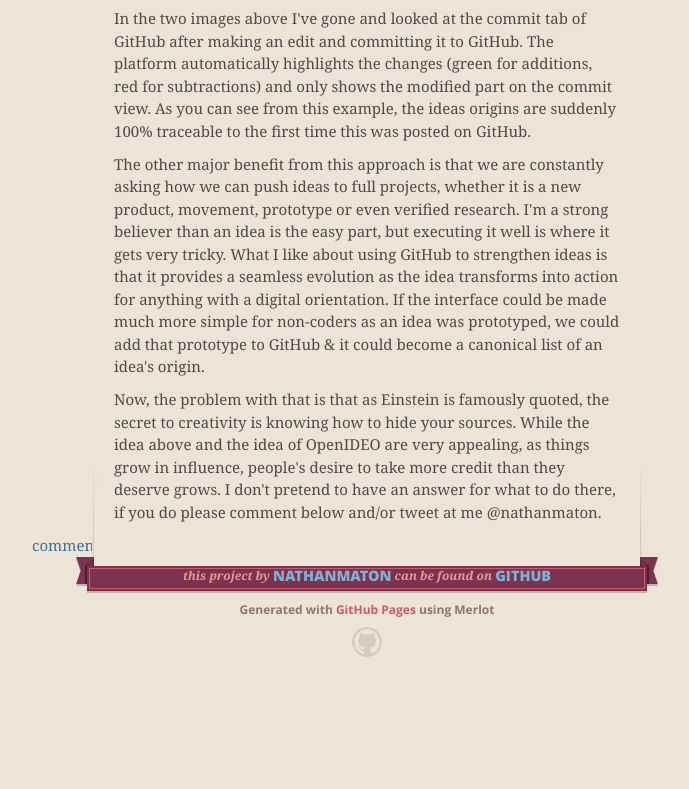
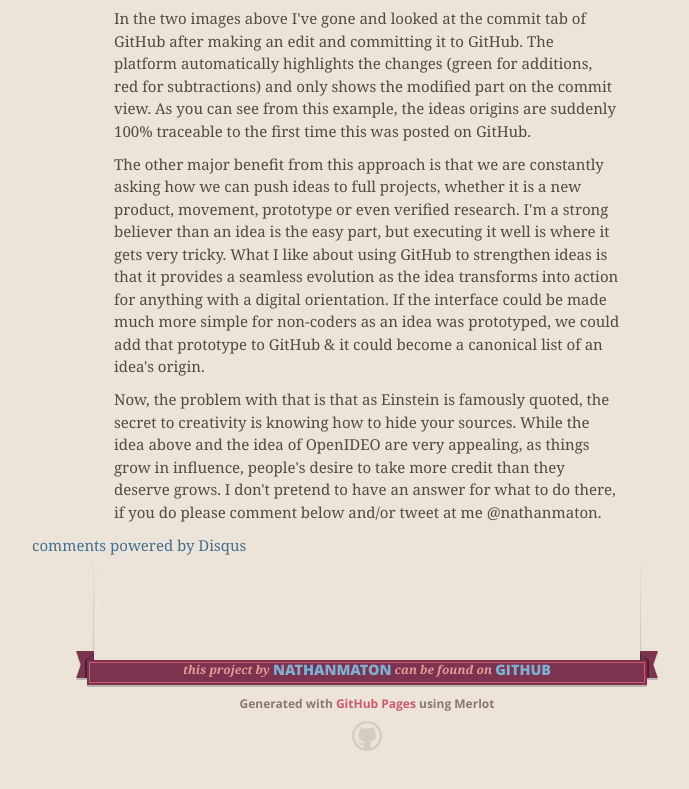
Before and after one commit to NathanMaton/OI-Git, a plain HTML site: page index.html in a window 1280 px wide. Shown: the part 1813-2602 px from the top of the page, without its empty margins (273-962 px from the left). Before the commit the page ends 2510 px from the top, so only its background shows below. Drawn offline with nearby package versions, Linux system fonts and the light colour scheme; a script that the page names is missing.

Commit message:
updated css margin for footer

```diff
--- a/stylesheets/screen.css
+++ b/stylesheets/screen.css
@@ -278,7 +278,7 @@ section#main_content {
 footer {
   background: transparent url(../images/footer-ramp.jpg) center -1px no-repeat;
   padding-top: 104px;
-  margin: -94px auto 40px;
+  margin: 0px auto 40px;
   max-width: 560px;
   text-align: center;
 }
```
